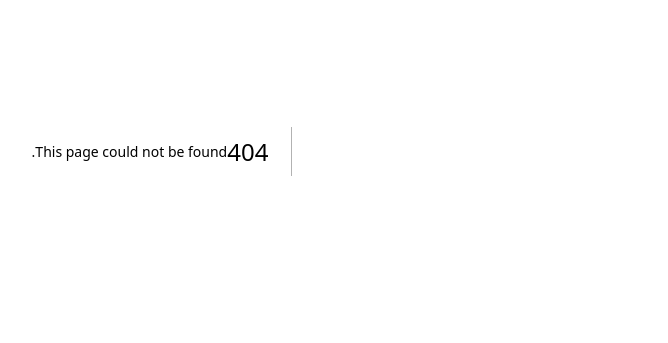
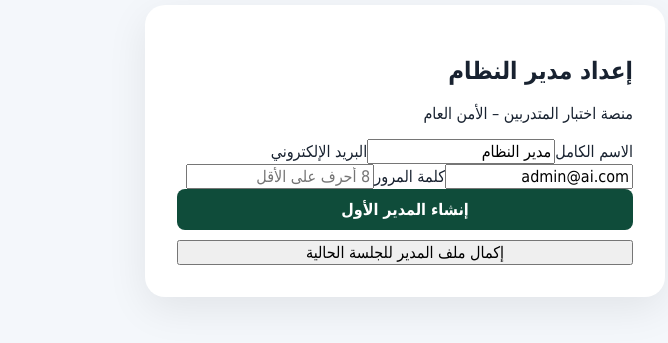
Before and after one commit to traningnajranedu-glitch/traningnajranedu-glitch, a Next.js app: page /setup in a window 1280 px wide. Before the commit this address had no page. Shown: the part 249-592 px from the top of the page, without its empty margins (510-1178 px from the left). Built offline with nearby package versions, Linux system fonts and the light colour scheme; no server answers.

Commit message:
Add first admin setup page

```diff
--- /dev/null
+++ b/app/setup/page.tsx
@@ -0,0 +1,70 @@
+"use client";
+
+import { useEffect, useState } from "react";
+import { createClient } from "@supabase/supabase-js";
+
+const supabase = createClient(
+  process.env.NEXT_PUBLIC_SUPABASE_URL!,
+  process.env.NEXT_PUBLIC_SUPABASE_PUBLISHABLE_KEY!
+);
+
+export default function SetupAdmin() {
+  const [email, setEmail] = useState("admin@ai.com");
+  const [password, setPassword] = useState("");
+  const [fullName, setFullName] = useState("مدير النظام");
+  const [status, setStatus] = useState("");
+  const [busy, setBusy] = useState(false);
+
+  const completeProfile = async () => {
+    const { data: { user } } = await supabase.auth.getUser();
+    if (!user) {
+      setStatus("لا توجد جلسة دخول. أنشئ الحساب أو سجّل الدخول أولاً.");
+      return;
+    }
+    const { error } = await supabase.from("admin_profiles").insert({
+      user_id: user.id,
+      full_name: fullName.trim() || "مدير النظام",
+      role: "super_admin",
+    });
+    setStatus(error ? error.message : "تم إنشاء ملف مدير النظام بنجاح. يمكنك الآن الدخول إلى المنصة.");
+  };
+
+  const createAdmin = async () => {
+    setStatus("");
+    if (!email.trim() || password.length < 8) {
+      setStatus("أدخل البريد وكلمة مرور لا تقل عن 8 أحرف.");
+      return;
+    }
+    setBusy(true);
+    const { data, error } = await supabase.auth.signUp({ email: email.trim(), password });
+    if (error) {
+      setStatus(error.message);
+    } else if (data.session) {
+      await completeProfile();
+    } else {
+      setStatus("تم إنشاء حساب Auth. إذا كان تأكيد البريد مفعلاً، أكد البريد ثم عد إلى هذه الصفحة لإكمال ملف المدير.");
+    }
+    setBusy(false);
+  };
+
+  useEffect(() => {
+    supabase.auth.getSession().then(({ data }) => {
+      if (data.session) setStatus("توجد جلسة دخول. اضغط «إكمال ملف المدير».");
+    });
+  }, []);
+
+  return (
+    <main dir="rtl" style={{minHeight:"100vh",display:"grid",placeItems:"center",background:"#f4f7fb",padding:24}}>
+      <section style={{width:"100%",maxWidth:520,background:"#fff",padding:32,borderRadius:20,boxShadow:"0 12px 40px rgba(0,0,0,.08)"}}>
+        <h1>إعداد مدير النظام</h1>
+        <p>منصة اختبار المتدربين – الأمن العام</p>
+        <label>الاسم الكامل<input value={fullName} onChange={e=>setFullName(e.target.value)} /></label>
+        <label>البريد الإلكتروني<input type="email" value={email} onChange={e=>setEmail(e.target.value)} /></label>
+        <label>كلمة المرور<input type="password" value={password} onChange={e=>setPassword(e.target.value)} placeholder="8 أحرف على الأقل" /></label>
+        {status && <div style={{margin:"16px 0",padding:12,borderRadius:10,background:"#eef6ff"}}>{status}</div>}
+        <button className="primary full" onClick={createAdmin} disabled={busy}>{busy ? "جاري الإنشاء..." : "إنشاء المدير الأول"}</button>
+        <button className="full" style={{marginTop:10}} onClick={completeProfile}>إكمال ملف المدير للجلسة الحالية</button>
+      </section>
+    </main>
+  );
+}
```
